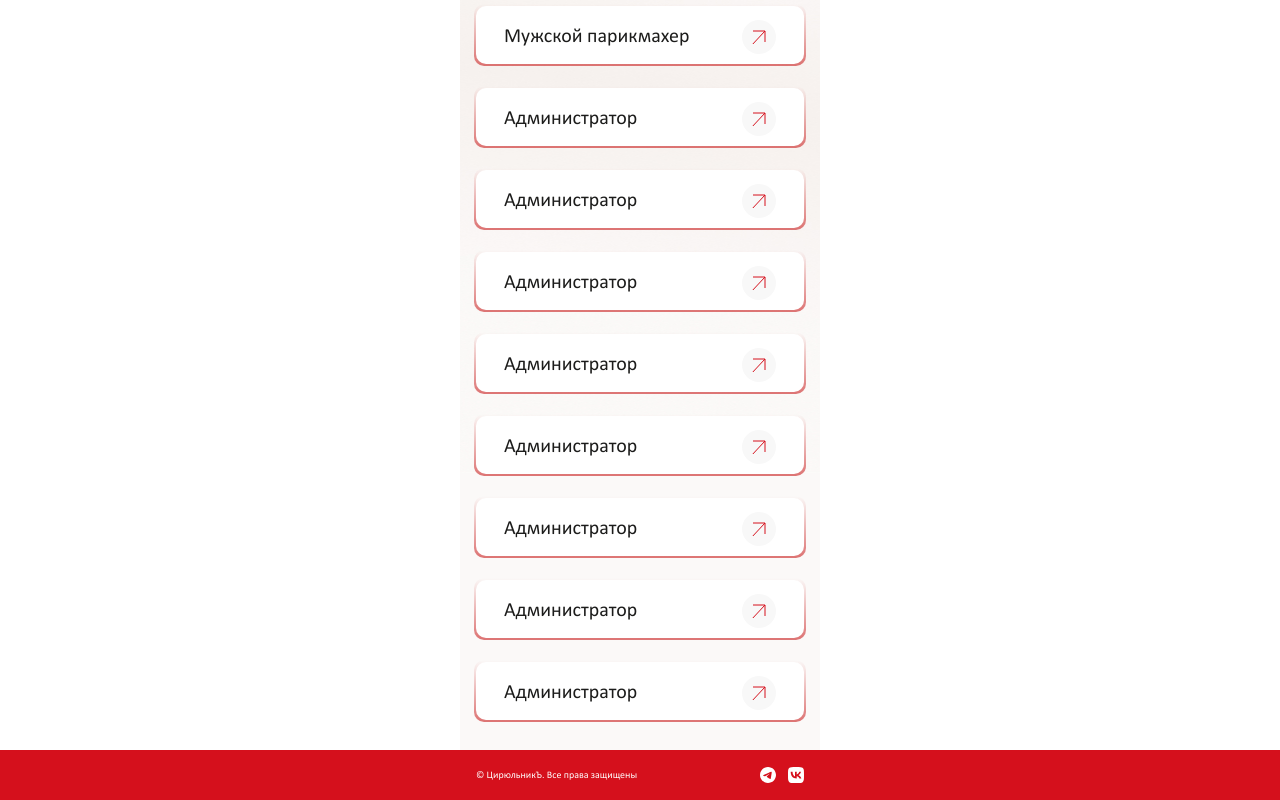
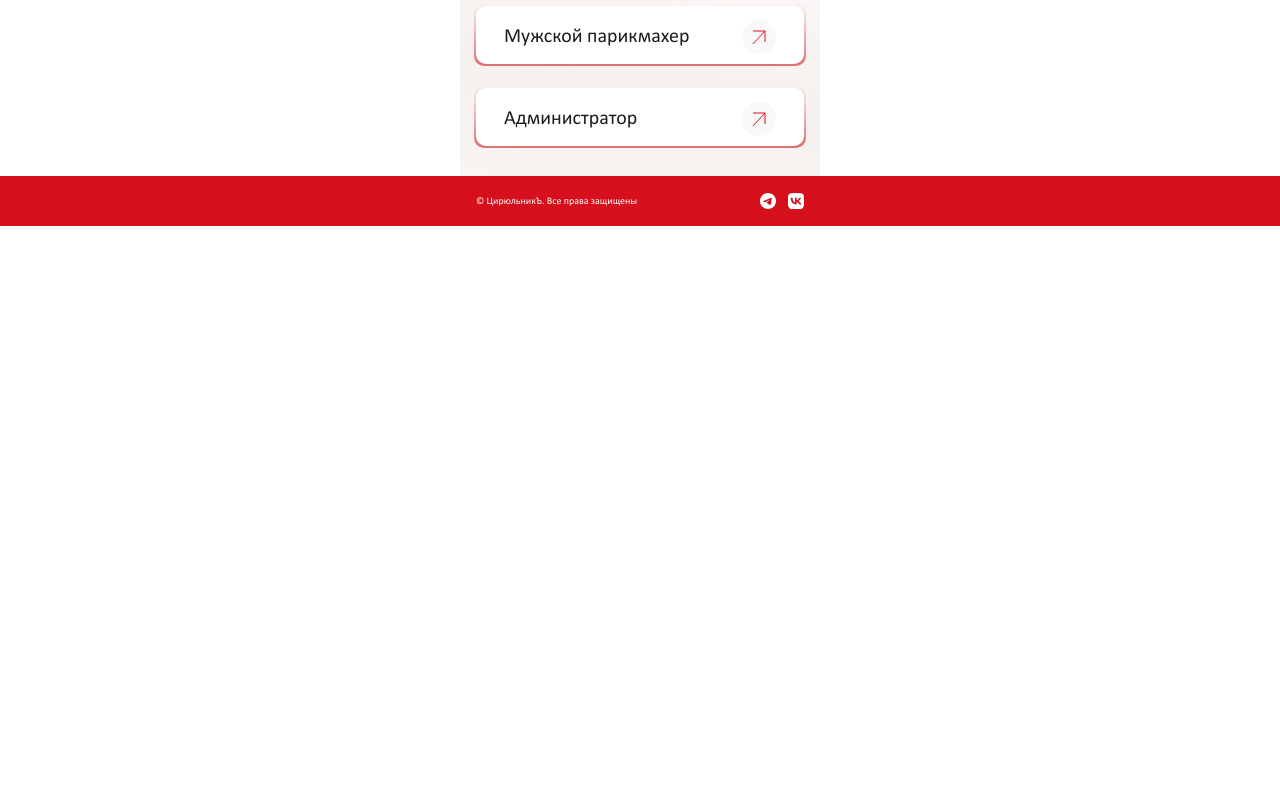
Before and after one commit to Balistiks/hr-bot, a React (Vite) app in the folder webapp/: page /external in a window 1280 px wide. Shown: the part 802-1602 px from the top of the page. After the commit the page ends 1028 px from the top, so only its background shows below. Built offline with nearby package versions, Linux system fonts and the light colour scheme.

Commit message:
merge in master

```diff
--- a/webapp/src/widgets/vacancy-external/ui/vacancy-external.jsx
+++ b/webapp/src/widgets/vacancy-external/ui/vacancy-external.jsx
@@ -2,8 +2,24 @@ import {Stack} from "react-bootstrap";
 import {CustomButton} from "@shared/ui/index.js";
 
 import styles from './styles.module.scss';
+import {useEffect} from "react";
+import {useApi} from "@shared/lib/index.js";
 
 export const VacancyExternal = () => {
+    const {data: position, loading: positionLoad, fetchData: fetchPositions} = useApi();
+
+    useEffect(() => {
+        const fetchData = async () => {
+            try {
+                await fetchPositions(`courses/${id}`, 'GET')
+            } catch (error) {
+                console.error(error)
+            }
+        };
+        fetchData();
+    }, []);
+
+
     return (
         <div className={styles.blockVacancyExternal}>
             <Stack gap={4} style={{zIndex: 2, position: 'relative'}}>
@@ -16,27 +32,6 @@ export const VacancyExternal = () => {
                 <CustomButton typeButton={'white-icon-box'}>
                     Администратор <img src={window.location.origin + '/NextButton.svg'}/>
                 </CustomButton>
-                <CustomButton typeButton={'white-icon-box'}>
-                    Администратор <img src={window.location.origin + '/NextButton.svg'}/>
-                </CustomButton>
-                <CustomButton typeButton={'white-icon-box'}>
-                    Администратор <img src={window.location.origin + '/NextButton.svg'}/>
-                </CustomButton>
-                <CustomButton typeButton={'white-icon-box'}>
-                    Администратор <img src={window.location.origin + '/NextButton.svg'}/>
-                </CustomButton>
-                <CustomButton typeButton={'white-icon-box'}>
-                    Администратор <img src={window.location.origin + '/NextButton.svg'}/>
-                </CustomButton>
-                <CustomButton typeButton={'white-icon-box'}>
-                    Администратор <img src={window.location.origin + '/NextButton.svg'}/>
-                </CustomButton>
-                <CustomButton typeButton={'white-icon-box'}>
-                    Администратор <img src={window.location.origin + '/NextButton.svg'}/>
-                </CustomButton>
-                <CustomButton typeButton={'white-icon-box'}>
-                    Администратор <img src={window.location.origin + '/NextButton.svg'}/>
-                </CustomButton>
             </Stack>
         </div>
     )
```
